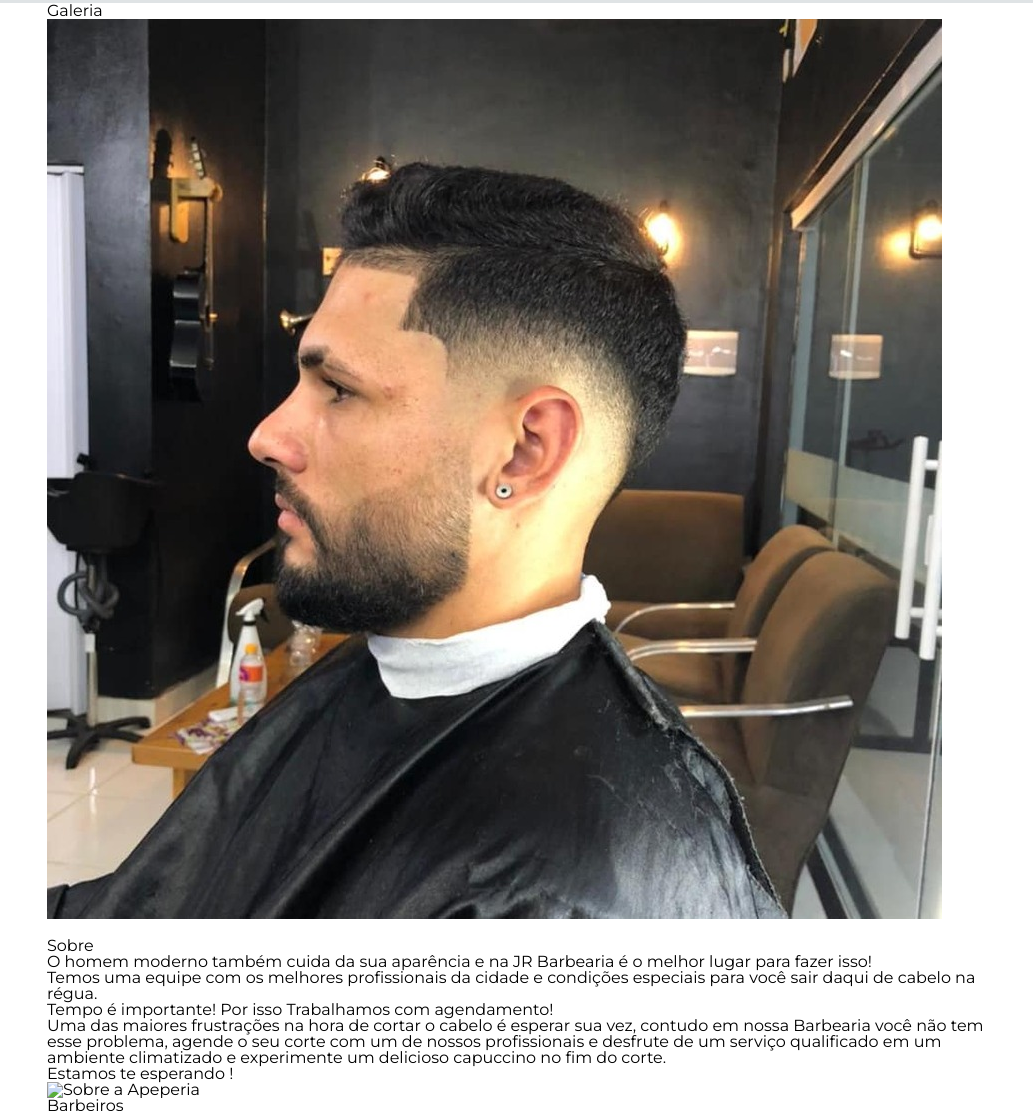
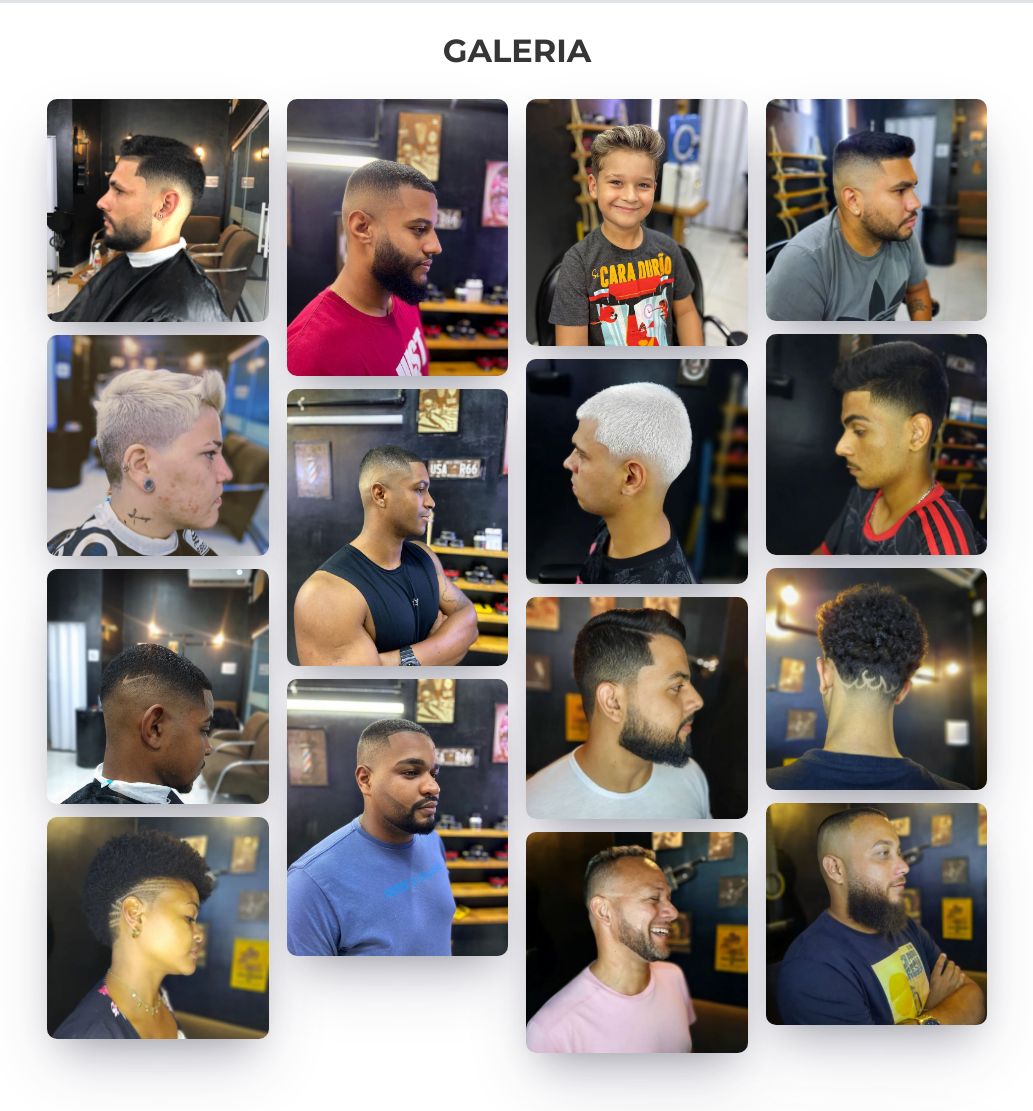
Before and after one commit to IAGO2KBR/Jr-Barbearia-, a plain HTML site: page index.html in a window 1280 px wide. Shown: the part 465-1576 px from the top of the page, without its empty margins (123-1156 px from the left). Drawn offline with nearby package versions, Linux system fonts and the light colour scheme; files that its build step writes are made by us from their sources; the site is published under a folder, as on GitHub Pages, so addresses that start at the root find nothing.

Commit message:
padrao para usar no gitPages

```diff
--- a/index.html
+++ b/index.html
@@ -13,12 +13,12 @@
     <link rel="stylesheet" href="./css/base.css">
     <link rel="stylesheet" href="./css/navbar.css" />
     <link rel="stylesheet" href="./css/home.css">
-    <link rel="stylesheet" href="/css/galeria.css">
-    <link rel="stylesheet" href="/css/barbeiros.css">
-    <link rel="stylesheet" href="/css/sobre.css">
-    <link rel="stylesheet" href="/css/endereco.css">
-    <link rel="stylesheet" href="/css/rodape.css">
-    <link rel="stylesheet" href="style.css">
+    <link rel="stylesheet" href="./css/galeria.css">
+    <link rel="stylesheet" href="./css/barbeiros.css">
+    <link rel="stylesheet" href="./css/sobre.css">
+    <link rel="stylesheet" href="./css/endereco.css">
+    <link rel="stylesheet" href="./css/rodape.css">
+    <link rel="stylesheet" href="./css/style.css">
 
     <title>JR Barbearia</title>
   </head>
@@ -50,20 +50,20 @@
         <div class="galeria container">
 
             <img src="./IMAGENS/cortes__Cabelo/corte__Cabelo (1).jpg" alt="" class="galeria__img">
-            <img src="/IMAGENS/cortes__Cabelo/corte__Cabelo (2).jpg" alt="" class="galeria__img">
-            <img src="/IMAGENS/cortes__Cabelo/corte__Cabelo (3).jpg" alt="" class="galeria__img">
-            <img src="/IMAGENS/cortes__Cabelo/corte__Cabelo (4).jpg" alt="" class="galeria__img">
-            <img src="/IMAGENS/cortes__Cabelo/corte__Cabelo (5).jpg" alt="" class="galeria__img">
-            <img src="/IMAGENS/cortes__Cabelo/corte__Cabelo (7).jpg" alt="" class="galeria__img">
-            <img src="/IMAGENS/cortes__Cabelo/corte__Cabelo (8).jpg" alt="" class="galeria__img">
-            <img src="/IMAGENS/cortes__Cabelo/corte__Cabelo (9).jpg" alt="" class="galeria__img">
-            <img src="/IMAGENS/cortes__Cabelo/corte__Cabelo (10).jpg" alt="" class="galeria__img">
-            <img src="/IMAGENS/cortes__Cabelo/corte__Cabelo (11).jpg" alt="" class="galeria__img">
-            <img src="/IMAGENS/cortes__Cabelo/corte__Cabelo (12).jpg" alt="" class="galeria__img">
-            <img src="/IMAGENS/cortes__Cabelo/corte__Cabelo (13).jpg" alt="" class="galeria__img">
-            <img src="/IMAGENS/cortes__Cabelo/corte__Cabelo (14).jpg" alt="" class="galeria__img">
-            <img src="/IMAGENS/cortes__Cabelo/corte__Cabelo (15).jpg" alt="" class="galeria__img">
-            <img src="/IMAGENS/cortes__Cabelo/corte__Cabelo (16).jpg" alt="" class="galeria__img">
+            <img src="./IMAGENS/cortes__Cabelo/corte__Cabelo (2).jpg" alt="" class="galeria__img">
+            <img src="./IMAGENS/cortes__Cabelo/corte__Cabelo (3).jpg" alt="" class="galeria__img">
+            <img src="./IMAGENS/cortes__Cabelo/corte__Cabelo (4).jpg" alt="" class="galeria__img">
+            <img src="./IMAGENS/cortes__Cabelo/corte__Cabelo (5).jpg" alt="" class="galeria__img">
+            <img src="./IMAGENS/cortes__Cabelo/corte__Cabelo (7).jpg" alt="" class="galeria__img">
+            <img src="./IMAGENS/cortes__Cabelo/corte__Cabelo (8).jpg" alt="" class="galeria__img">
+            <img src="./IMAGENS/cortes__Cabelo/corte__Cabelo (9).jpg" alt="" class="galeria__img">
+            <img src="./IMAGENS/cortes__Cabelo/corte__Cabelo (10).jpg" alt="" class="galeria__img">
+            <img src="./IMAGENS/cortes__Cabelo/corte__Cabelo (11).jpg" alt="" class="galeria__img">
+            <img src="./IMAGENS/cortes__Cabelo/corte__Cabelo (12).jpg" alt="" class="galeria__img">
+            <img src="./IMAGENS/cortes__Cabelo/corte__Cabelo (13).jpg" alt="" class="galeria__img">
+            <img src="./IMAGENS/cortes__Cabelo/corte__Cabelo (14).jpg" alt="" class="galeria__img">
+            <img src="./IMAGENS/cortes__Cabelo/corte__Cabelo (15).jpg" alt="" class="galeria__img">
+            <img src="./IMAGENS/cortes__Cabelo/corte__Cabelo (16).jpg" alt="" class="galeria__img">
         </div>
 
 
@@ -84,7 +84,7 @@
                   Estamos te esperando !
                 </p>
           </div>
-          <img src="/IMAGENS/ambiente.png" alt="Sobre a Apeperia" class="sobre__imagem">
+          <img src="./IMAGENS/ambiente.png" alt="Sobre a Apeperia" class="sobre__imagem">
       </section>
 
       <h2 id="Barbeiros" class="barbeiros__titulo">Barbeiros</h2>
@@ -100,7 +100,7 @@
                     <a href="https://api.whatsapp.com/send/?phone=5522992588730&text&type=phone_number&app_absent=0"  class="barbeiro__botao">Contato</a>
                   </div>
                 <div class="barbeiro__card">
-                    <img src="/IMAGENS/thft2.jpg" alt=""class="barbeiro__imagem">
+                    <img src="./IMAGENS/thft2.jpg" alt=""class="barbeiro__imagem">
                     <p class="barbeiro__nome">Tiago Medeiros</p>
                     <p class="barbeiro__decricao">Minha missão Oferecer o melhor serviço de cuidados com o cabelo e a barba do homem moderno, favorecendo sua AUTOESTIMA com SOFISTICAÇÃO e ELEGÂNCIA. Cada CLIENTE é único e a sua PREFERÊNCIA no momento de escolha é algo que valorizo muito, buscando entregar o melhor corte.
 
@@ -123,15 +123,15 @@
                 </article>
             </address>
             </div>
-            <video src="/IMAGENS/fade.mp4" class="endereco__video" controls loop muted></video>
+            <video src="./IMAGENS/fade.mp4" class="endereco__video" controls loop muted></video>
         </div>
     </section>
   </main>
     <footer class="rodape container">
       <a href=""><img src="./IMAGENS/logo 100x100.png" alt="logo da Jr Barbearia" class="rodape__logo"></a>
       <ul class="rodape__social">
-          <li><a href="https://www.facebook.com/profile.php?id=100063587473261" class="rodape__midia"><img src="/IMAGENS/facebook.png" alt="Ícone do Facebook"></a></li>
-          <li><a href="https://www.instagram.com/jr._barbearia/" class="rodape__midia"><img src="/IMAGENS/instagram.png" alt="Ícone do Instagram"></a></li>
+          <li><a href="https://www.facebook.com/profile.php?id=100063587473261" class="rodape__midia"><img src="./IMAGENS/facebook.png" alt="Ícone do Facebook"></a></li>
+          <li><a href="https://www.instagram.com/jr._barbearia/" class="rodape__midia"><img src="./IMAGENS/instagram.png" alt="Ícone do Instagram"></a></li>
       </ul>
       <nav>
           <ul class="rodape__navegacao">
```
